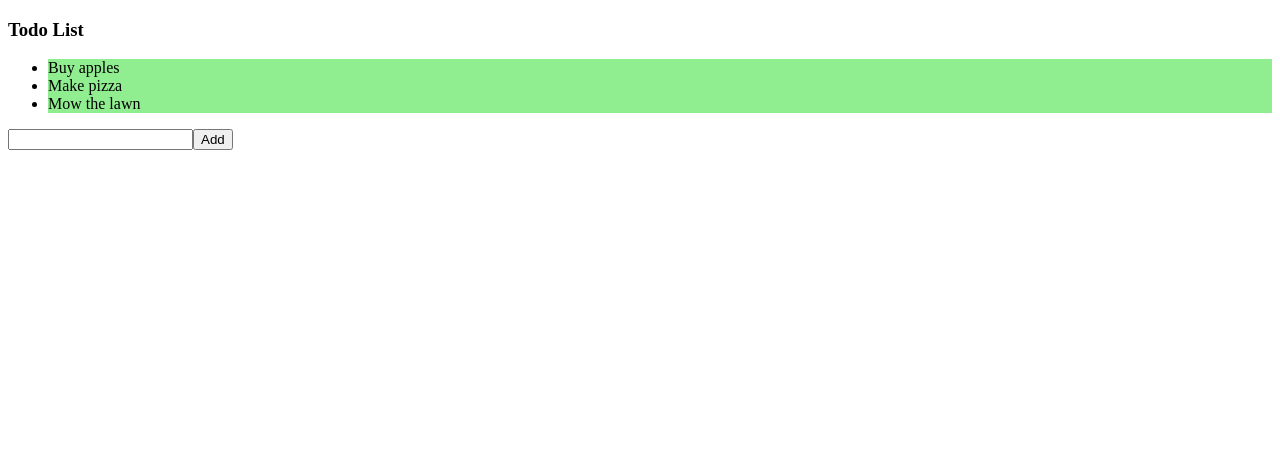
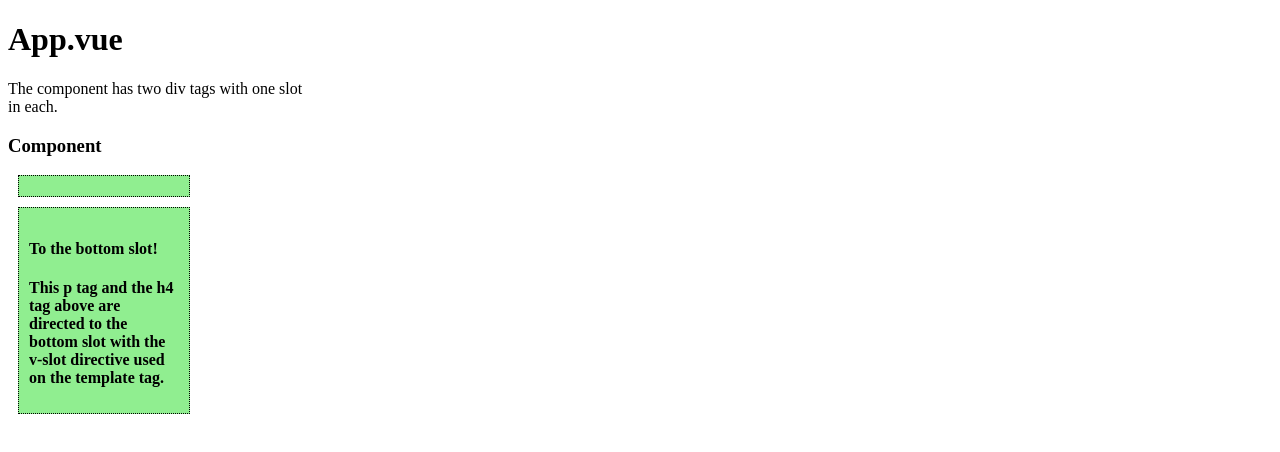
Before and after one commit to phil20267541/Shoop, a Vue app: page / in a window 1280 px wide. Shown: the top 452 px of the page. Built offline with nearby package versions, Linux system fonts and the light colour scheme.

Commit message:
Practice Project

```diff
--- a/src/App.vue
+++ b/src/App.vue
@@ -1,30 +1,19 @@
 <template>
-  <h3>Todo List</h3>
-  <ul>
-    <todo-item
-      v-for="x in items"
-      :key="x"
-      :item-name="x"
-      style="background-color: lightgreen;"
-    />
-  </ul>
-  <input v-model="newItem">
-  <button @click="addItem">Add</button>
+  <h1>App.vue</h1>
+  <p>The component has two div tags with one slot in each.</p>
+  <slot-comp>
+    <template v-slot:bottomSlot>
+      <h4>To the bottom slot!</h4>
+      <p>This p tag and the h4 tag above are directed to the bottom slot with the v-slot directive used on the template tag.</p>
+    </template>
+    <p>This goes into the default slot</p>
+  </slot-comp>
 </template>
 
-<script>
-  export default {
-    data() {
-      return {
-        newItem: '',
-        items: ['Buy apples','Make pizza','Mow the lawn']
-      };
-    },
-    methods: {
-      addItem() {
-        this.items.push(this.newItem),
-        this.newItem = '';
-      }
-    }
+<script></script>
+
+<style>
+  #app {
+    width: 300px;
   }
-</script>
+</style>
--- /dev/null
+++ b/src/components/SlotComp.vue
@@ -0,0 +1,22 @@
+<template>
+  <h3>Component</h3>
+  <div>
+    <slot name="topSlot"></slot>
+  </div>
+  <div>
+    <slot name="bottomSlot"></slot>
+  </div>
+</template>
+
+<script></script>
+
+<style scoped>
+  div {
+    width: 50%;
+    border: dotted black 1px;
+    margin: 10px;
+    padding: 10px;
+    background-color: lightgreen;
+    font-weight: bold;
+  }
+</style>
--- a/src/main.js
+++ b/src/main.js
@@ -1,8 +1,8 @@
 import { createApp } from 'vue'
 
 import App from './App.vue'
-import TodoItem from './components/TodoItem.vue'
+import SlotComp from './components/SlotComp.vue'
 
 const app = createApp(App)
-app.component('todo-item', TodoItem)
+app.component('slot-comp', SlotComp)
 app.mount('#app')
```
